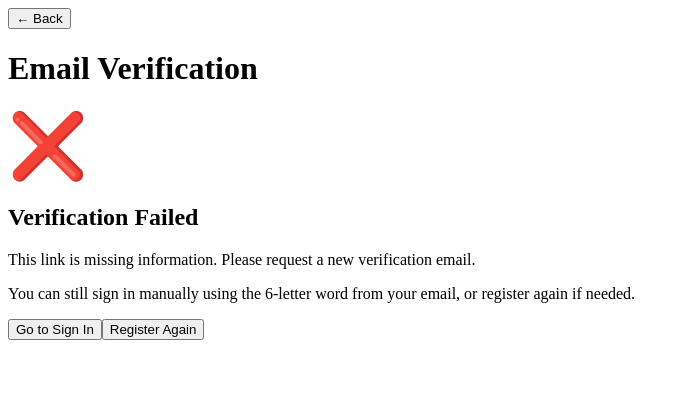
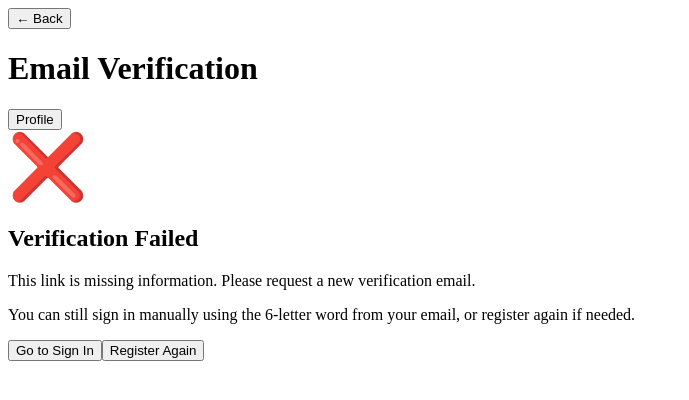
Before and after one commit to EmmanuelAdemuwagun/BladderSense_Web_Application, a React (Vite) app: page /verify-registration in a window 1280 px wide. Shown: the top 400 px of the page, without its empty margins (0-689 px from the left). Built offline with nearby package versions, Linux system fonts and the light colour scheme; the HTML template or start-up script is replaced by a standard one.

Commit message:
Refactor Header component to remove user session check
Removed unused getSessionUser import and related user check.

```diff
--- a/src/components/Header.jsx
+++ b/src/components/Header.jsx
@@ -1,9 +1,7 @@
 import { useNavigate } from 'react-router-dom'
-import { getSessionUser } from '../utils/auth'
 
 export default function Header({ title, showBack = true, backTo, onBack, showProfile = true }) {
   const navigate = useNavigate()
-  const user = getSessionUser()
 
   function handleBack() {
     if (onBack) return onBack()
@@ -13,7 +11,6 @@ export default function Header({ title, showBack = true, backTo, onBack, showPro
 
   return (
     <header className="header">
-      {/* Left: back button or home */}
       {showBack ? (
         <button className="header__back" onClick={handleBack} aria-label="Go back">
           ← Back
@@ -26,8 +23,7 @@ export default function Header({ title, showBack = true, backTo, onBack, showPro
 
       <h1 className="header__title">{title}</h1>
 
-      {/* Right: profile button if logged in */}
-      {showProfile && user && (
+      {showProfile && (
         <button
           className="header__back"
           onClick={() => navigate('/profile')}
```
